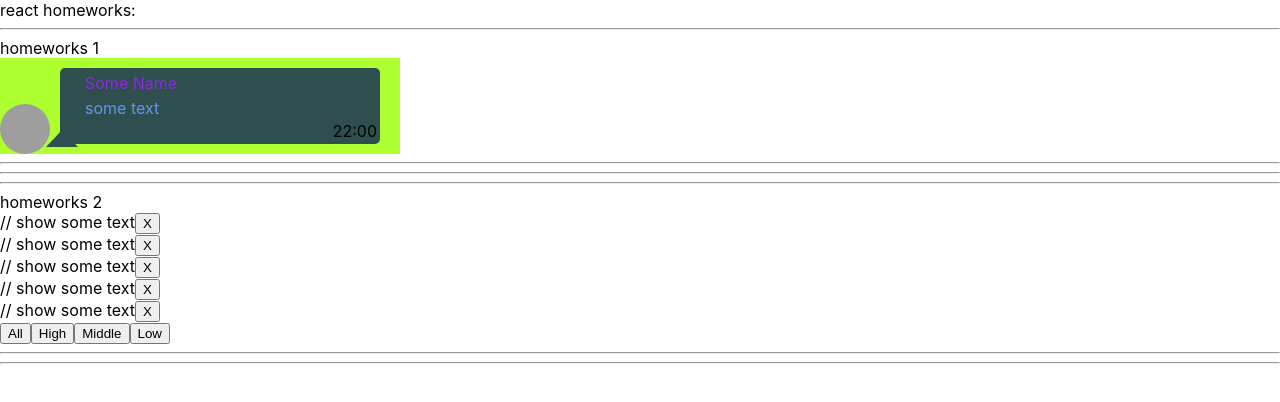
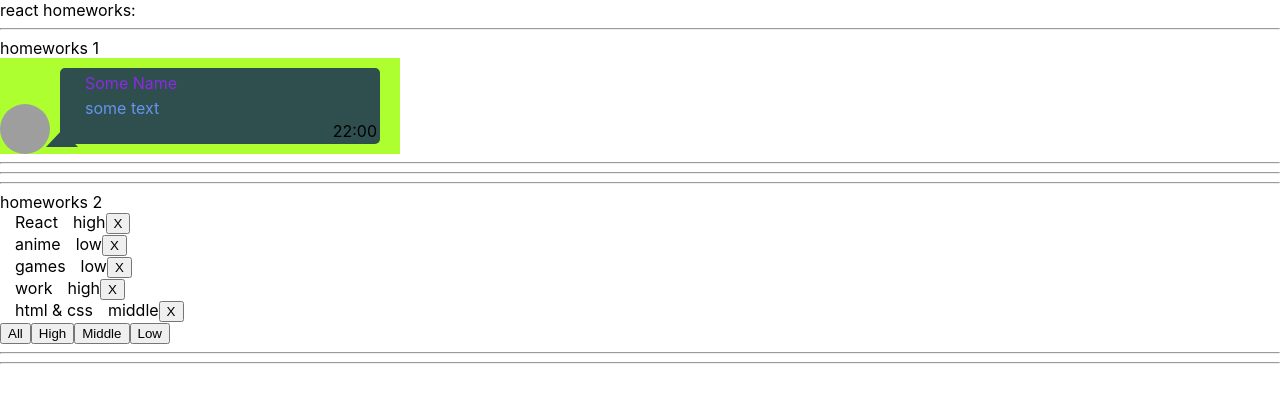
Before and after one commit to EvgeniyCvirko/it-incubator-HomeWork-Ignat, a React (Create React App) app: page / in a window 1280 px wide. Shown: the top 402 px of the page. Built offline with nearby package versions, Linux system fonts and the light colour scheme; grey boxes are pictures that could not be loaded.

Commit message:
:finish functional

```diff
--- /dev/null
+++ b/src/p2-homeworks/h2/Affair.css
@@ -0,0 +1,5 @@
+
+span{
+    /*display: block;*/
+    margin-left: 15px;
+}
--- a/src/p2-homeworks/h2/Affair.tsx
+++ b/src/p2-homeworks/h2/Affair.tsx
@@ -1,18 +1,18 @@
 import React from 'react'
-
+import  './Affair.css'
+import {AffairType} from "./HW2";
 type AffairPropsType = {
-    // key не нужно типизировать
-    affair: any // need to fix any
-    deleteAffairCallback: any // need to fix any
+    affair: AffairType
+    deleteAffairCallback: (_id: number) => void,
 }
 
 function Affair(props: AffairPropsType) {
-    const deleteCallback = () => {}// need to fix
+    const deleteCallback = () => {props.deleteAffairCallback(props.affair._id)}
 
     return (
         <div>
-            // show some text
-
+            <span >{props.affair.name}</span>
+            <span>{props.affair.priority}</span>
             <button onClick={deleteCallback}>X</button>
         </div>
     )
--- a/src/p2-homeworks/h2/Affairs.tsx
+++ b/src/p2-homeworks/h2/Affairs.tsx
@@ -1,11 +1,11 @@
 import React from 'react'
 import Affair from './Affair'
-import {AffairType} from './HW2'
+import {AffairType, FilterType} from './HW2'
 
 type AffairsPropsType = { // need to fix any
-    data: any
-    setFilter: any
-    deleteAffairCallback: any
+    data: AffairType[],
+    setFilter:(filter: FilterType) => void,
+    deleteAffairCallback: (_id: number) => void,
 }
 
 function Affairs(props: AffairsPropsType) {
@@ -17,10 +17,10 @@
         />
     ))
 
-    const setAll = () => {} // need to fix
-    const setHigh = () => {}
-    const setMiddle = () => {}
-    const setLow = () => {}
+    const setAll = () => {props.setFilter('all')}
+    const setHigh = () => {props.setFilter('high')}
+    const setMiddle = () => {props.setFilter('middle')}
+    const setLow = () => {props.setFilter('low')}
 
     return (
         <div>
--- a/src/p2-homeworks/h2/HW2.tsx
+++ b/src/p2-homeworks/h2/HW2.tsx
@@ -2,14 +2,14 @@
 import Affairs from './Affairs'
 
 // types
-export type AffairPriorityType = 'high' | 'low' | 'high' |'middle';
+export type AffairPriorityType = 'high' | 'low'  |'middle';
+
 export type AffairType = {
     _id: number,
     name: string,
     priority: string,
 }
 export type FilterType = 'all' | AffairPriorityType
-
 
 const defaultAffairs: Array<AffairType> = [
     {_id: 1, name: 'React', priority: 'high'},
@@ -19,25 +19,24 @@
     {_id: 5, name: 'html & css', priority: 'middle'},
 ]
 
-// pure helper functions
 export const filterAffairs = (affairs: Array<AffairType>, filter: FilterType): Array<AffairType> => {
-    debugger
-    if (filter === 'all') {
+        if (filter === 'all') {
         return affairs
     }
     else return affairs.filter((e) => e.priority === filter)
+}
 
-}
 export const deleteAffair = (affairs: AffairType[], _id: number): AffairType[] => {
     return affairs.filter((affairs) => affairs._id !== _id)
 }
 
 function HW2() {
-    const [affairs, setAffairs] = useState<AffairType[]>(defaultAffairs) // need to fix any
+    const [affairs, setAffairs] = useState<AffairType[]>(defaultAffairs)
+
     const [filter, setFilter] = useState<FilterType>('all')
 
     const filteredAffairs = filterAffairs(affairs, filter)
-    const deleteAffairCallback = (_id: any) => setAffairs(deleteAffair(affairs, _id)) // need to fix any
+    const deleteAffairCallback = (_id: number) => setAffairs(deleteAffair(affairs, _id))
 
     return (
         <div>
```
Also changed, not shown: 1 other file (tests, documents, lock files or other folders).
